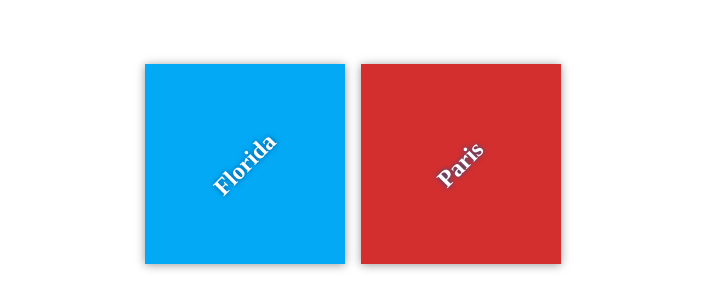
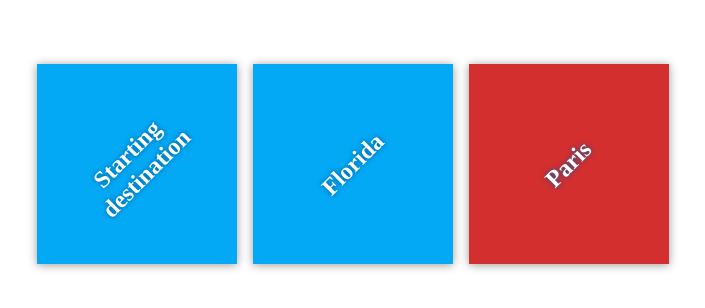
Before and after one commit to NehalNagy/my-travel-plans, a plain HTML site: page index.html in a window 1280 px wide. Shown: the part 236-544 px from the top of the page, without its empty margins (287-992 px from the left). Drawn offline with Linux system fonts and the light colour scheme.

Commit message:
Add starting destination

```diff
--- a/index.html
+++ b/index.html
@@ -10,6 +10,9 @@
 
     <div class="container">
         <div class="destination-container">
+		<div class="destination" id="first">
+                <h2>Starting destination</h2>
+            </div>
             <div class="destination" id="florida">
                 <h2>Florida</h2>
             </div>
```
